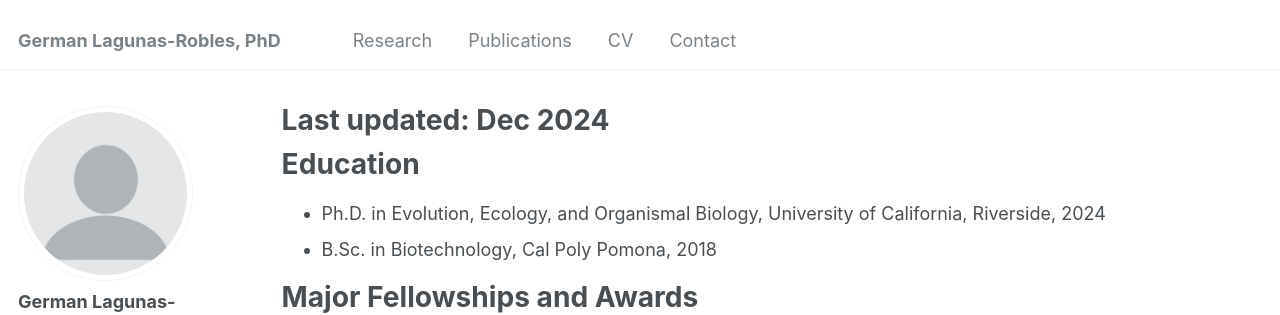
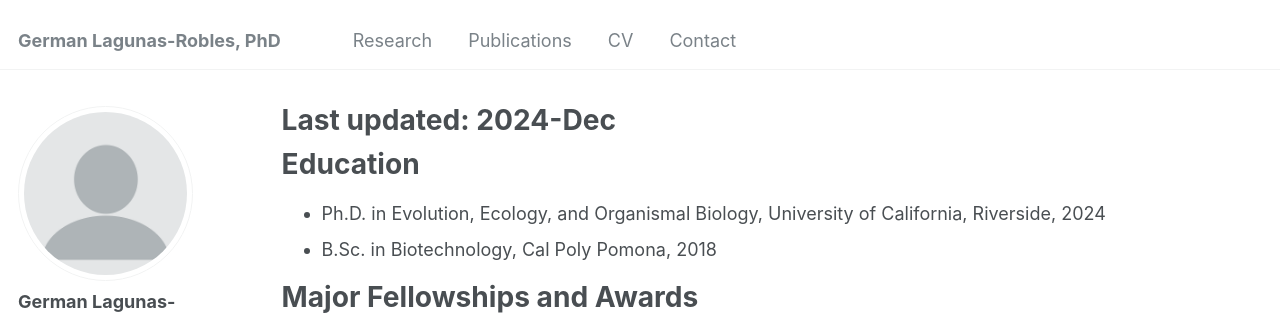
Before and after one commit to GLagunas-Robles/GLagunas-Robles.github.io, a Jekyll site: the page built from _pages/cv.md, in a window 1280 px wide and 900 px high. Shown: the top 315 px of the window. Built offline with Jekyll 4.4.1, drawn with Linux system fonts in a browser that asks for light colours; some web fonts are replaced.

Commit message:
Update cv.md

```diff
--- a/_pages/cv.md
+++ b/_pages/cv.md
@@ -1,6 +1,6 @@
 ---
 layout: archive
-title: "Last updated: Dec 2024"
+title: "Last updated: 2024-Dec"
 permalink: /cv/
 author_profile: true
 redirect_from:
```
